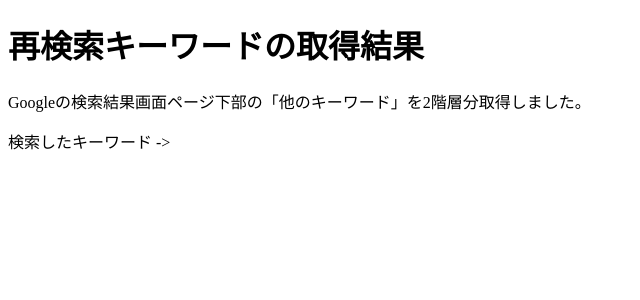
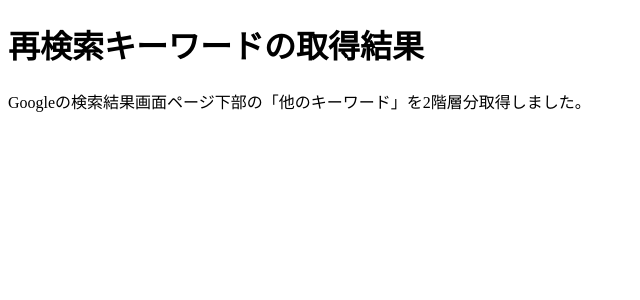
Before and after one commit to pa-up/rekw-app, a Flask app: template templates/result.html in a window 1280 px wide. Shown: the top 300 px of the page, without its empty margins (0-640 px from the left). Run offline with Flask 2, Linux system fonts and the light colour scheme; the template is opened without the code that fills it, so the values that code supplies are empty.

Commit message:
first commit

```diff
--- a/main.py
+++ b/main.py
@@ -15,7 +15,7 @@
 #========================================================
 # 検索窓のページを表示
 #========================================================
-@app.route("/search")   #「/search」のサイトで関数「show()」を実行
+@app.route("/")   #「/search」のサイトで関数「show()」を実行
 def show():
     return render_template("search.html")
 #
--- a/rekw_get.py
+++ b/rekw_get.py
@@ -146,7 +146,7 @@
     # データフレームを定義
 
     # 「列名」  -> {検索kw}、 {1階層目の再検索kw}、{2階層目の再検索kw}
-    col_list = [ "検索kw" , "1階層目の再検索kw" , "2階層目の再検索kw" ]
+    col_list = [ "検索したキーワード" , "1階層目の再検索キーワード" , "2階層目の再検索キーワード" ]
 
 
     # 「値」  -> 50行3列
--- a/templates/result.html
+++ b/templates/result.html
@@ -4,7 +4,7 @@
 <head>
 <meta charset="utf-8">
 <meta name="viewport" content="width=device-width,initial-scale=1">
-<link rel="stylesheet" href="table_style.css">
+<link rel="stylesheet" href="../static/css/table_style.css">
 <title>再検索キーワードを抽出</title>
 </head>
 
@@ -18,12 +18,8 @@
 	<p></p>
 	<a href="rekw_save/rekw.csv" download>CSV形式でダウンロード</a>
 	-->
-	<p></p>
-	<label for="article">
-		検索したキーワード -> {{ main_kw }}
-	</label>
-
-	<p></p>
+	<br>
+	<br>
 	<br>
 
 	<table class="rekw-table">
```
